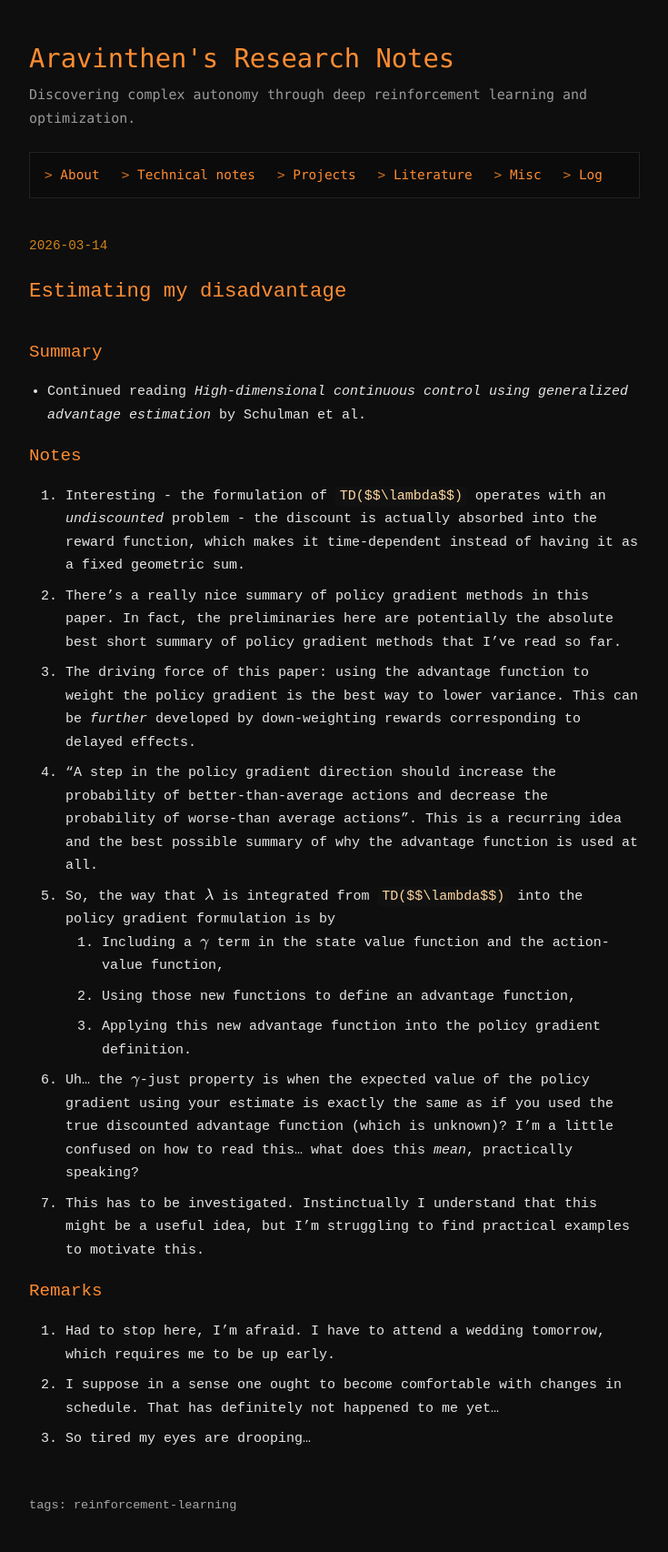
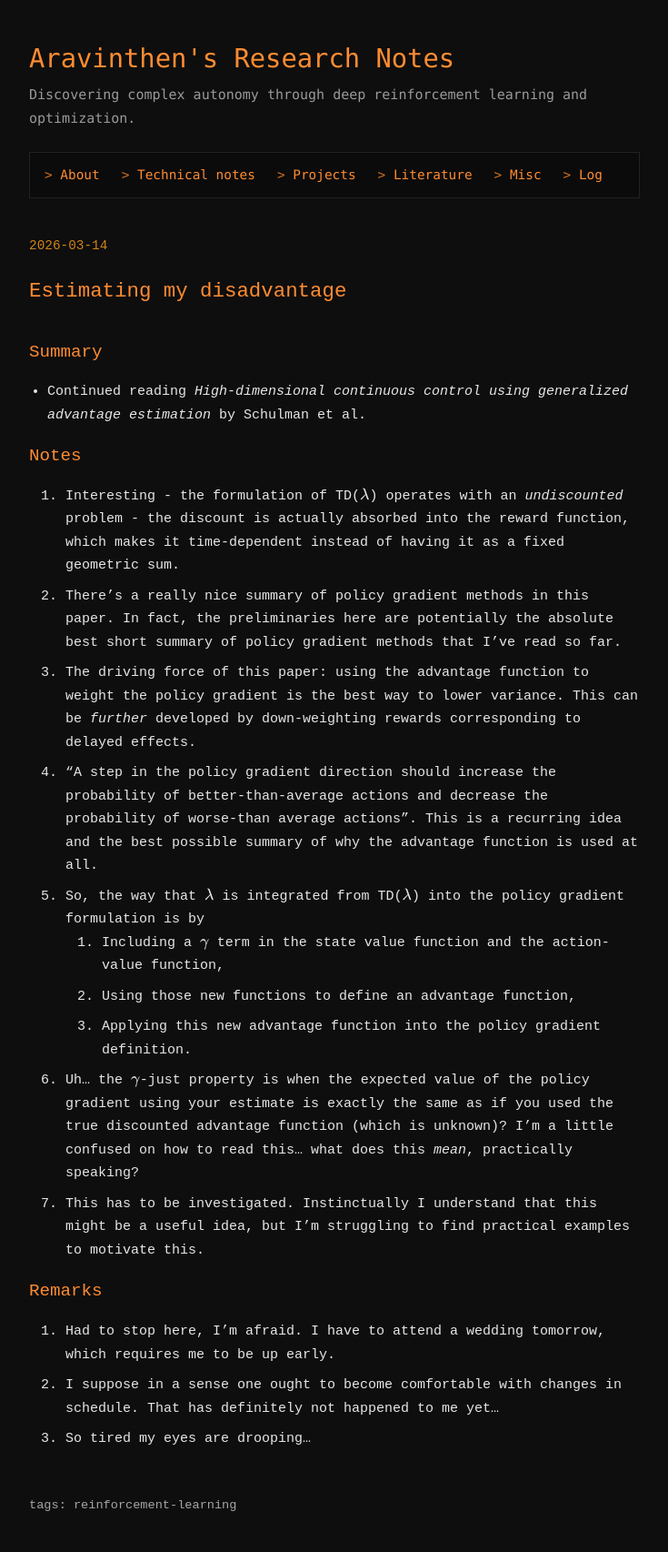
Before and after one commit to aravinthen/aravinthen.github.io, a Jekyll site: the page built from _log/2026-03-14.md, in a window 1280 px wide. Shown: the whole page at 91% size, without its empty margins (272-1007 px from the left). Built offline with Jekyll 4.4.1, drawn with Linux system fonts in a browser that asks for light colours.

Commit message:
daily update

```diff
--- a/_log/2026-03-14.md
+++ b/_log/2026-03-14.md
@@ -10,11 +10,11 @@ tags: [reinforcement-learning]
 * Continued reading *High-dimensional continuous control using generalized advantage estimation* by Schulman et al.
 
 ## Notes
-1. Interesting - the formulation of `TD($$\lambda$$)` operates with an *undiscounted* problem - the discount is actually absorbed into the reward function, which makes it time-dependent instead of having it as a fixed geometric sum.
+1. Interesting - the formulation of TD($$\lambda$$) operates with an *undiscounted* problem - the discount is actually absorbed into the reward function, which makes it time-dependent instead of having it as a fixed geometric sum.
 2. There's a really nice summary of policy gradient methods in this paper. In fact, the preliminaries here are potentially the absolute best short summary of policy gradient methods that I've read so far.
 3. The driving force of this paper: using the advantage function to weight the policy gradient is the best way to lower variance. This can be *further* developed by down-weighting rewards corresponding to delayed effects.
 4. "A step in the policy gradient direction should increase the probability of better-than-average actions and decrease the probability of worse-than average actions". This is a recurring idea and the best possible summary of why the advantage function is used at all.
-5. So, the way that $$\lambda$$ is integrated from `TD($$\lambda$$)` into the policy gradient formulation is by
+5. So, the way that $$\lambda$$ is integrated from TD($$\lambda$$) into the policy gradient formulation is by
     1. Including a $$\gamma$$ term in the state value function and the action-value function,
     2. Using those new functions to define an advantage function,
     3. Applying this new advantage function into the policy gradient definition.
```
Also changed, not shown: _log/2026-03-15.md (added, +24 -0 lines).
